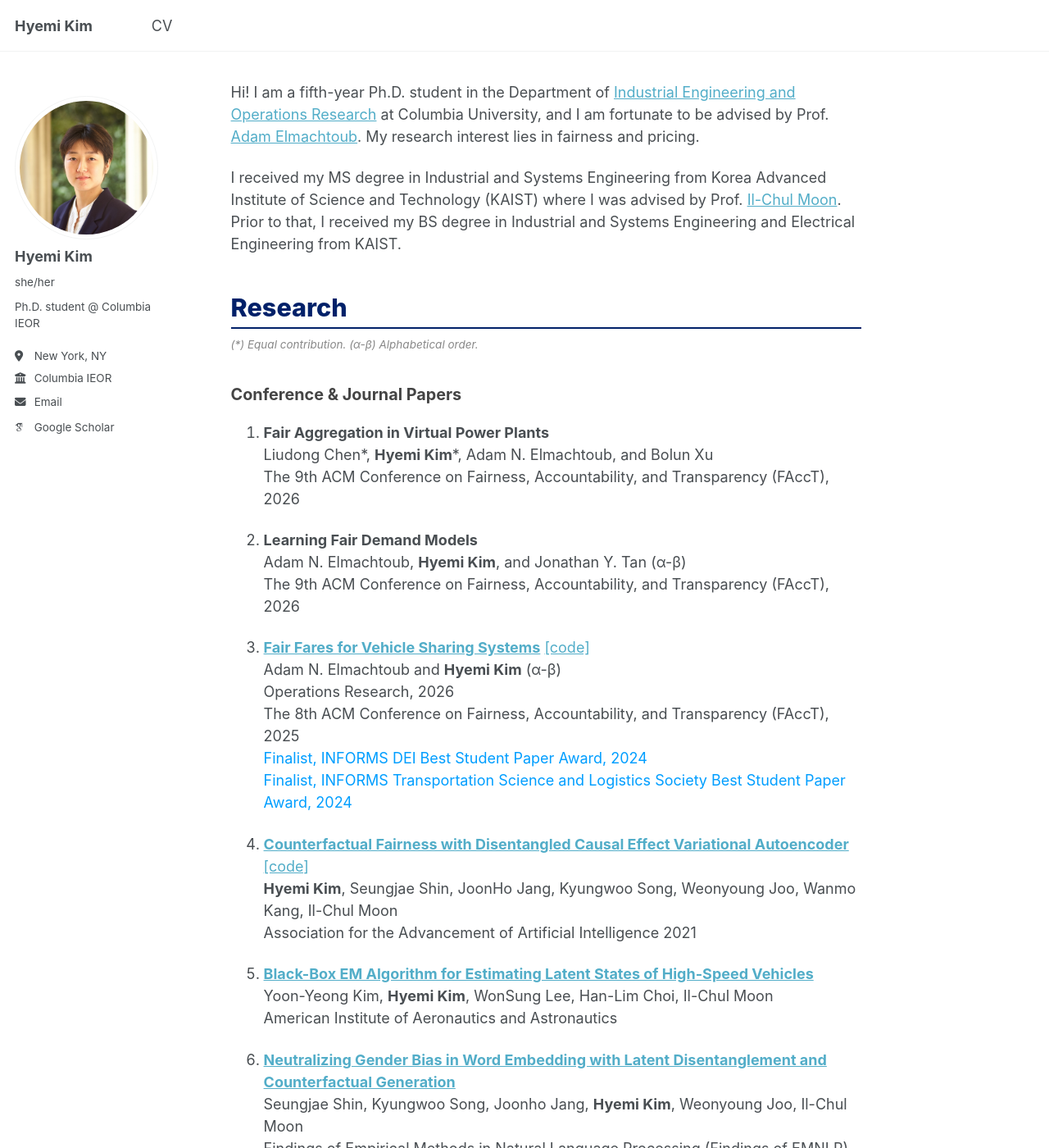
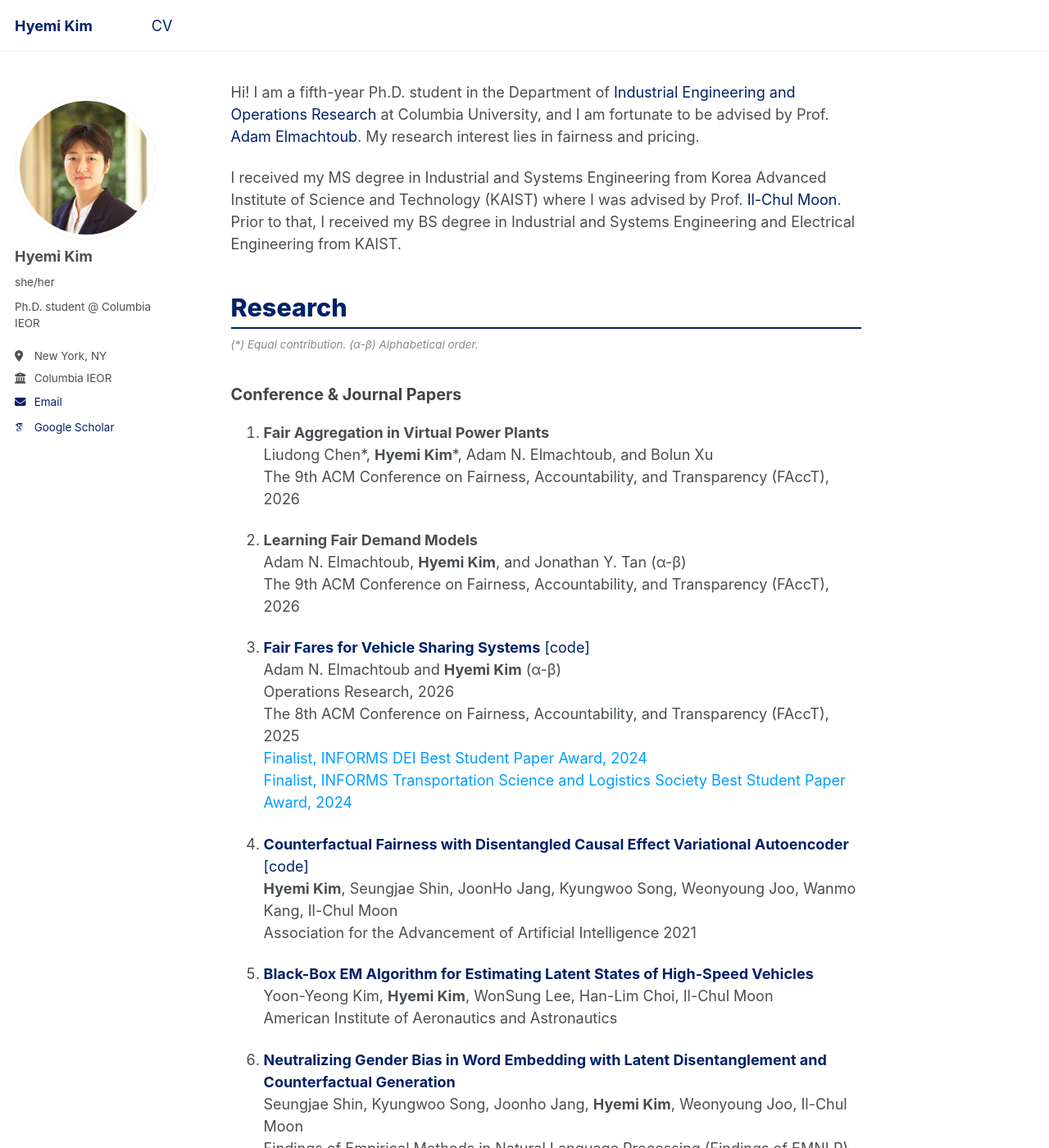
Before and after one commit to HyemiK1m/hyemik1m.github.io, a Jekyll site: the page built from _pages/about.md, in a window 1280 px wide and 1400 px high. Shown: the whole window at 82% size. Built offline with Jekyll 4.4.1, drawn with Linux system fonts in a browser that asks for light colours; some web fonts are replaced; a script that is not in the unit is left out.

Commit message:
Add styles for links in about.md
Added custom styles for links in the about page.

```diff
--- a/_pages/about.md
+++ b/_pages/about.md
@@ -5,6 +5,11 @@ redirect_from:
   - /about/
   - /about.html
 ---
+<style>
+  a { color: #012169 !important; text-decoration: none !important; }
+  a:hover { color: #0033a0 !important; text-decoration: underline !important; }
+</style>
+
 Hi! I am a fifth-year Ph.D. student in the Department of [Industrial Engineering and Operations Research](https://ieor.columbia.edu/) at Columbia University, and I am fortunate to be advised by Prof. [Adam Elmachtoub](https://www.columbia.edu/~ae2516/). My research interest lies in fairness and pricing.
 
 I received my MS degree in Industrial and Systems Engineering from Korea Advanced Institute of Science and Technology (KAIST) where I was advised by Prof. [Il-Chul Moon](https://aai.kaist.ac.kr/bbs/board.php?bo_table=sub2_1&wr_id=3). Prior to that, I received my BS degree in Industrial and Systems Engineering and Electrical Engineering from KAIST.
```
